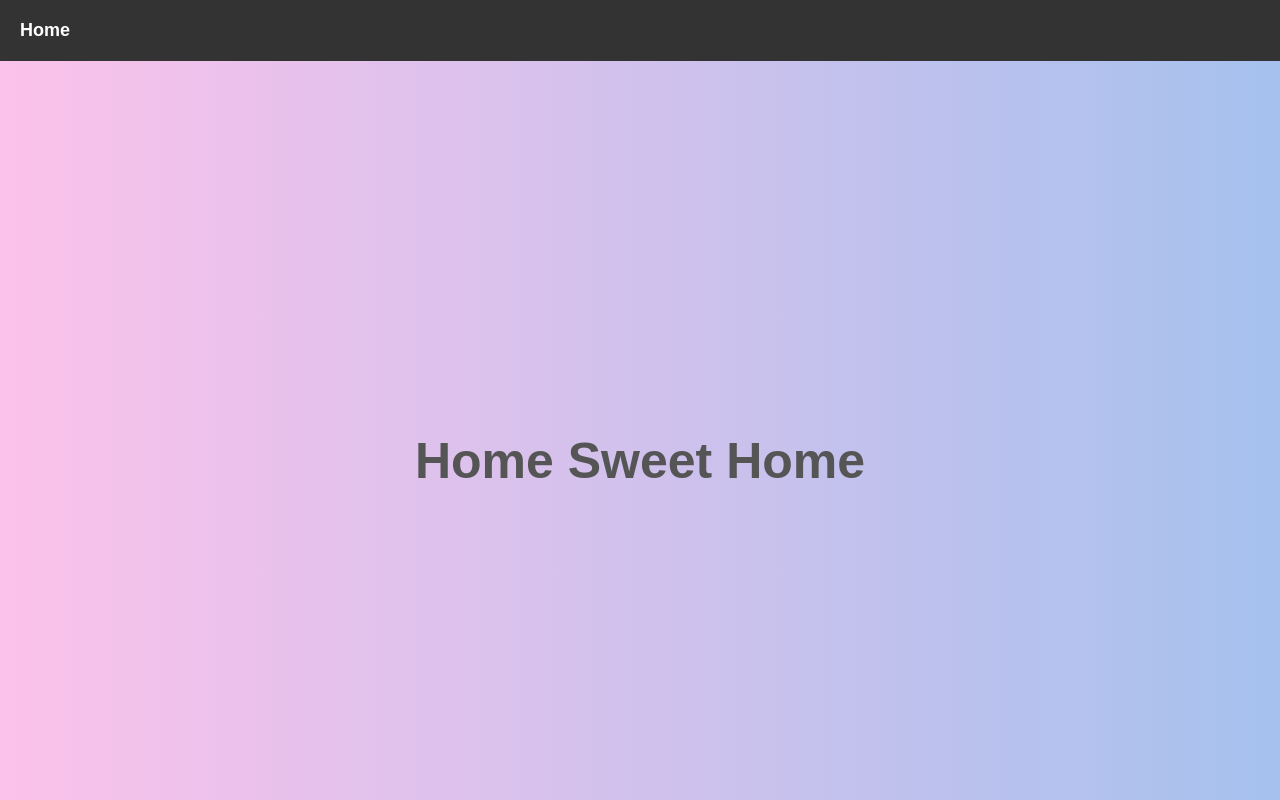
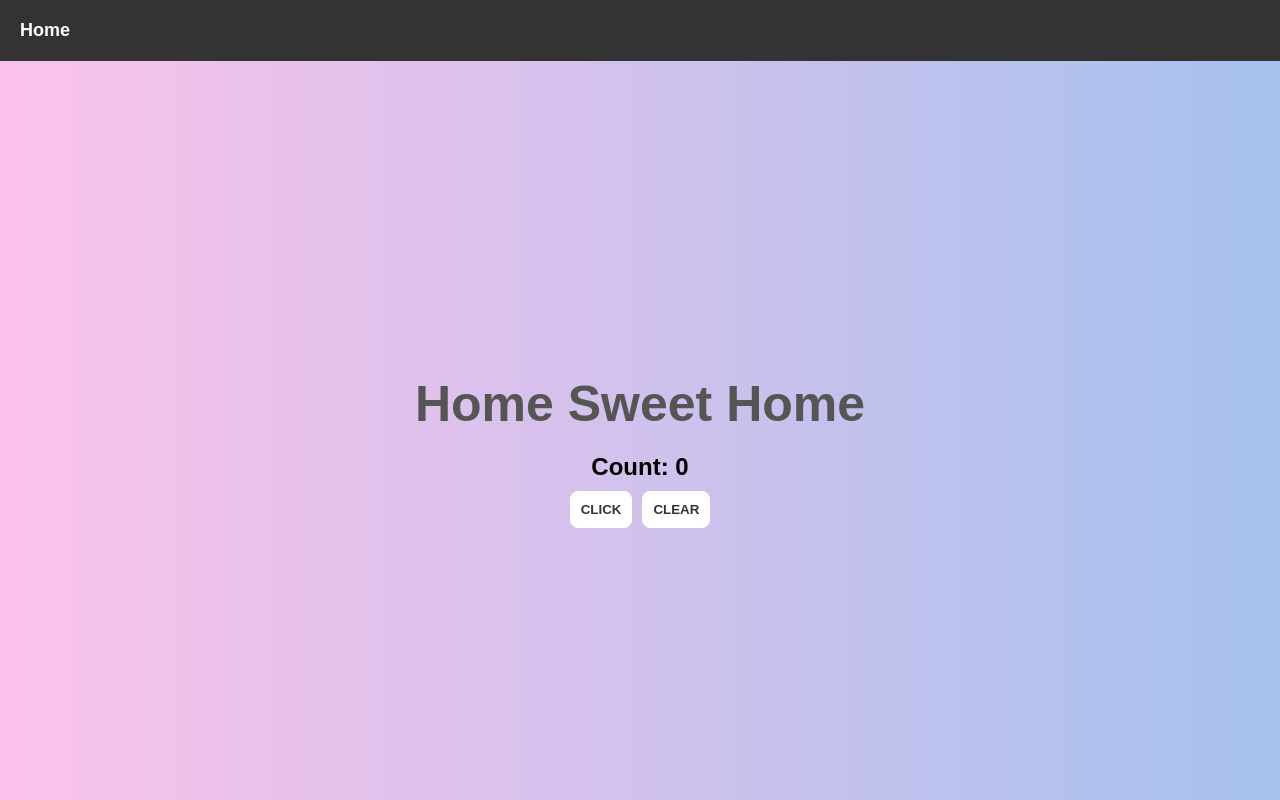
Before and after one commit to ksxjltze/angularing, an Angular app: page / in a window 1280 px wide. Built offline with nearby package versions, Linux system fonts and the light colour scheme.

Commit message:
so bored

```diff
--- a/src/app/home/home.component.css
+++ b/src/app/home/home.component.css
@@ -1,8 +1,13 @@
-.home{
+section{
+    padding: 20px;
     display: flex;
     align-items: center;
     justify-content: center;
+}
+
+.home{
     justify-self: center;
+    flex-direction: column;
 
     padding:0;
     margin:0;
@@ -20,3 +25,14 @@
     font-size: 50px;
     color: #555;
 }
+
+.counter{
+    flex-direction: column;
+    gap: 10px;
+}
+
+.counter-buttons{
+    display: flex;
+    gap: 10px;
+    justify-content: center;
+}
--- a/src/app/home/home.component.html
+++ b/src/app/home/home.component.html
@@ -1,3 +1,11 @@
 <section class="home">
     <h1 class="greeting">Home Sweet Home</h1>
+
+    <section class="counter">
+        <h2>Count: {{count}}</h2>
+        <div class="counter-buttons">
+            <button (click)="incrementCount()" class="primary">CLICK</button>
+            <button (click)="clear()" class="primary">CLEAR</button>
+        </div>
+    </section>
 </section>
--- a/src/app/home/home.component.ts
+++ b/src/app/home/home.component.ts
@@ -9,5 +9,13 @@ import { CommonModule } from '@angular/common';
   styleUrls: ['./home.component.css']
 })
 export class HomeComponent {
+  count = 0;
 
+  incrementCount(){
+    this.count++;
+  }
+
+  clear(){
+    this.count = 0;
+  }
 }
--- a/src/styles.css
+++ b/src/styles.css
@@ -9,7 +9,7 @@ body {
 }
 :root {
   --primary-color: #fff;
-  --secondary-color: #333;
+  --secondary-color: gold;
   --accent-color: #e8e7fa;
   --shadow-color: #E8E8E8;
 }
@@ -18,6 +18,7 @@ button.primary {
   padding: 10px;
   border: solid 1px var(--primary-color);
   background: var(--primary-color);
-  color: white;
+  color: #333;
+  font-weight: bold;
   border-radius: 8px;
 }
```
